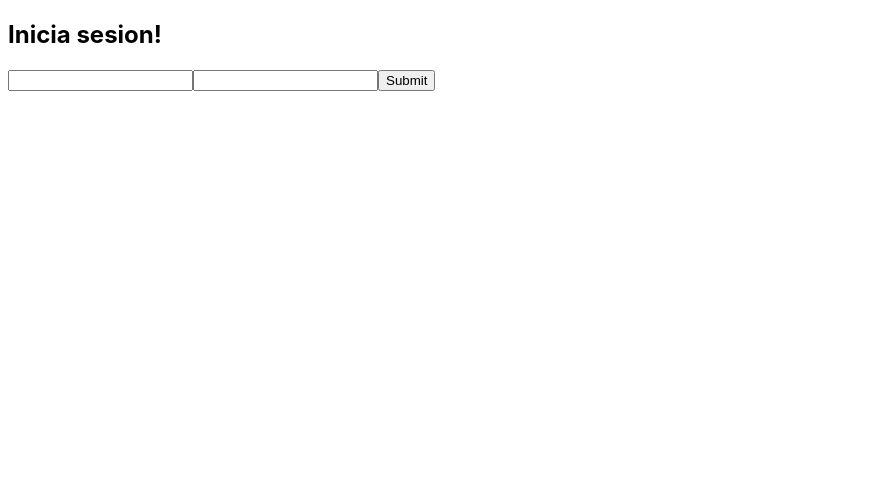
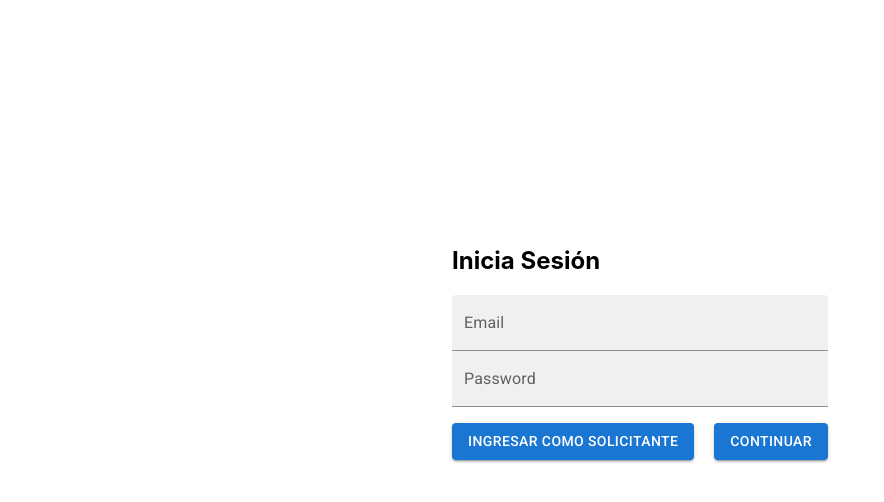
Before and after one commit to EstebanA1/proyectoISW, a React (Vite) app in the folder frontend/: page /auth in a window 1280 px wide. Shown: the top 502 px of the page, without its empty margins (0-884 px from the left). Built offline with nearby package versions, Linux system fonts and the light colour scheme; no server answers.

Commit message:
Se cambio la visual del login

```diff
--- a/frontend/src/components/LoginForm.jsx
+++ b/frontend/src/components/LoginForm.jsx
@@ -1,6 +1,7 @@
 import { useNavigate } from 'react-router-dom';
 import { useForm } from 'react-hook-form';
 import { login } from '../services/auth.service';
+import { Button, TextField, Box, Select, MenuItem, FormControl, InputLabel, Grid } from '@mui/material'
 
 function LoginForm() {
   const navigate = useNavigate();
@@ -18,20 +19,46 @@ function LoginForm() {
   };
 
   return (
-    <form onSubmit={handleSubmit(onSubmit)}>
-      <input
-        name="email"
-        type="email"
-        {...register('email', { required: true })}
-      />
-      <input
-        type="password"
-        name="password"
-        {...register('password', { required: true })}
-      />
-      {errors.exampleRequired && <span>This field is required</span>}
-      <input type="submit" />
-    </form>
+    <Box component="form" sx={{ mr: '0' }} onSubmit={handleSubmit(onSubmit)}>
+
+      <Box position="relative" width="100%" sx={{ mt: '24%' }}>
+        <h2>Inicia Sesión</h2>
+        <TextField
+          id="email"
+          label="Email"
+          variant="filled"
+          autoComplete='off'
+          fullWidth
+          {...register('email', {
+            required: 'El email es obligatorio',
+            pattern: {
+              value: /^\S+@\S+$/i,
+              message: 'El email es invalido'
+            }
+          })}
+        />
+        {errors.email && errors.email.type === "required" && <p style={{ position: 'absolute', right: '-45%', top: '60%', transform: 'translateY(-50%)', color: 'red' }}> {errors.email.message}</p>}
+        {errors.email && errors.email.type === "pattern" && <p style={{ position: 'absolute', right: '-38.9%', top: '60%', transform: 'translateY(-50%)', color: 'red' }}> {errors.email.message}</p>}
+
+      </Box>
+
+
+      <Box position="relative" width="100%" >
+        <TextField
+          id="password"
+          label="Password"
+          type="password"
+          variant="filled"
+          autoComplete='off'
+          fullWidth
+          {...register('password', { required: 'La constraseña es obligatorio', })}
+        />
+        {errors.password && <p style={{ position: 'absolute', right: '-58%', top: '25%', transform: 'translateY(-50%)', color: 'red' }}> {errors.password.message}</p>}
+      </Box>
+
+      <Button sx={{ mt: 2 }} variant="contained">Ingresar como Solicitante</Button>
+      <Button type="submit" sx={{ mt: 2, ml: 2.5 }} variant="contained">Continuar</Button>
+    </Box>
   );
 }
 
--- a/frontend/src/routes/Login.jsx
+++ b/frontend/src/routes/Login.jsx
@@ -1,5 +1,6 @@
 import LoginForm from '../components/LoginForm';
 import { useNavigate } from 'react-router-dom';
+import { Grid } from '@mui/material';
 
 function Login() {
   const navigate = useNavigate();
@@ -14,10 +15,15 @@ function Login() {
   }
 
   return (
-    <div>
-      <h2>Inicia sesion!</h2>
+    <Grid sx={{
+      display: 'flex',
+      flexDirection: 'column',
+      alignItems: 'center',
+      justifyContent: 'center',
+      height: '75vh'
+    }}>
       <LoginForm />
-    </div>
+    </Grid>
   );
 }
 
--- a/frontend/src/routes/Root.jsx
+++ b/frontend/src/routes/Root.jsx
@@ -95,7 +95,7 @@ function PageRoot() {
               onMouseOut={() => handleMouseOut(setCitasButtonStyle)}
               onClick={() => navigate('/citas')}
             >
-              Ver citas
+              Citas
             </Button>
           </Box>
           <Button
```
